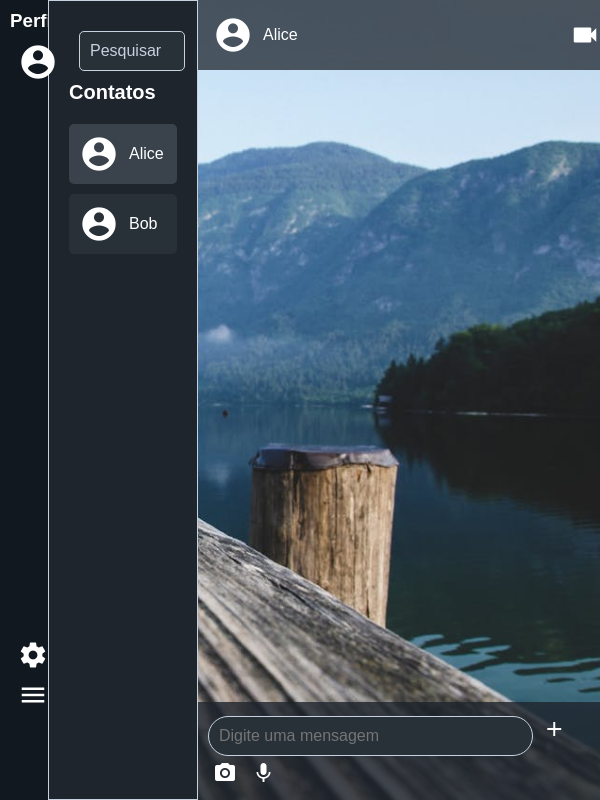
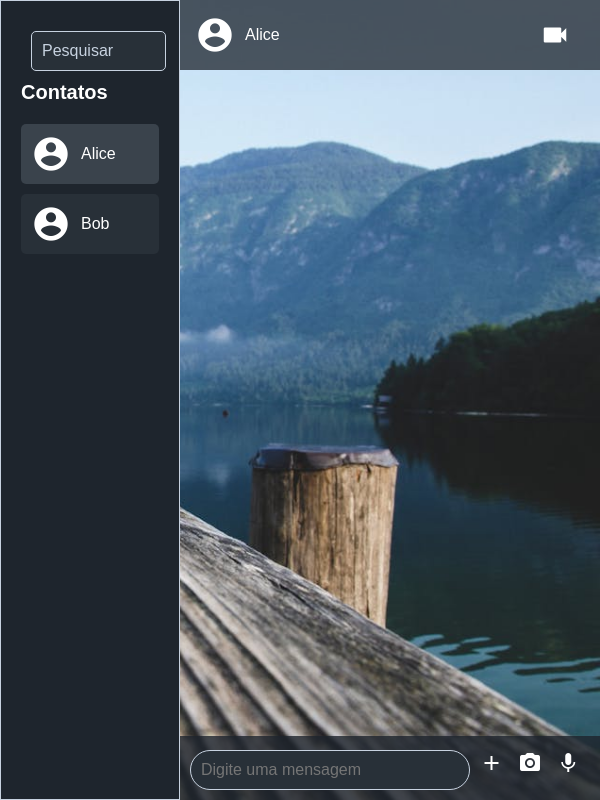
Before and after one commit to zampini28/apptalk, a Flask app: page /chat in a window 600 px wide. Run offline with Flask 3, Linux system fonts and the light colour scheme.

Commit message:
Criação e configuração de responsividade da tela de chat

```diff
--- a/static/chat_style.css
+++ b/static/chat_style.css
@@ -118,7 +118,7 @@ h2 {
 }
 
 .chat-input input {
-    width: 85%;
+    width: 80%;
     padding: 10px;
     border: none;
     border-radius: 5px;
--- /dev/null
+++ b/static/mediaquery_chat_style.css
@@ -0,0 +1,63 @@
+@charset "UTF-8";
+
+@media screen and (min-width: 320px) and (max-width: 600px) {
+    div.container-perfil {
+        display: none;
+    }
+
+    div.sidebar {
+        width: 30%;
+    }
+
+    div.chat {
+        width: 68%;
+    }
+
+    span#icon-videocam {
+        left: 90%;
+    }
+
+    .chat-input input {
+        width: 65%;
+    }
+}
+
+@media screen and (min-width: 600px) and (max-width: 768px) {
+    div.container-perfil {
+        display: none;
+    }
+
+    div.sidebar {
+        width: 30%;
+    }
+
+    div.chat {
+        width: 68%;
+    }
+
+    span#icon-videocam {
+        left: 90%;
+    }
+
+    .chat-input input {
+        width: 70%;
+    }
+}
+
+@media screen and (min-width: 768px) and (max-width: 992px) {
+    div.chat {
+        width: 70%;
+    }
+
+    div.sidebar {
+        width: 20%;
+    }
+
+    div.container-perfil {
+        width: 10%;
+    }
+
+    .chat-input input {
+        width: 75%;
+    }
+}
--- a/templates/chat.html
+++ b/templates/chat.html
@@ -6,6 +6,7 @@
   <meta name=viewport content="width=device-width, initial-scale=1.0">
   <link rel="shortcut icon" href="/static/favicon/favicon-32x32.png" type="image/x-icon">
   <link rel="stylesheet" href="/static/chat_style.css">
+  <link rel="stylesheet" href="/static/mediaquery_chat_style.css">
   <link href="https://fonts.googleapis.com/icon?family=Material+Icons" rel="stylesheet">
   <title>AppTalk - Página de Mensagens</title>
 </head>
```
